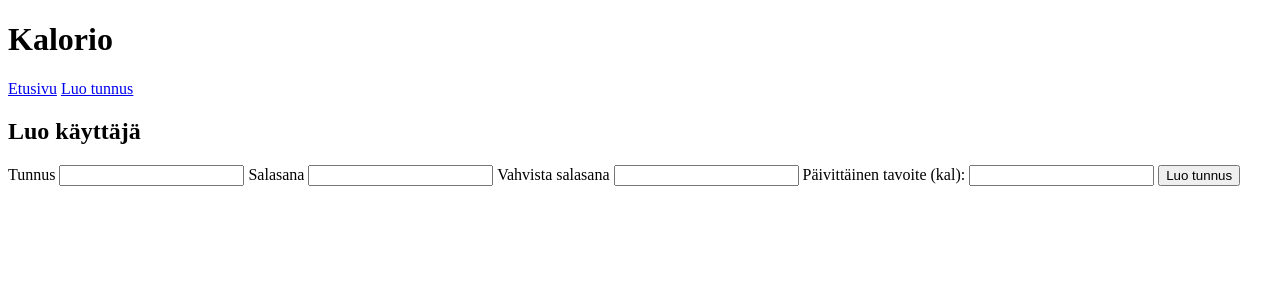
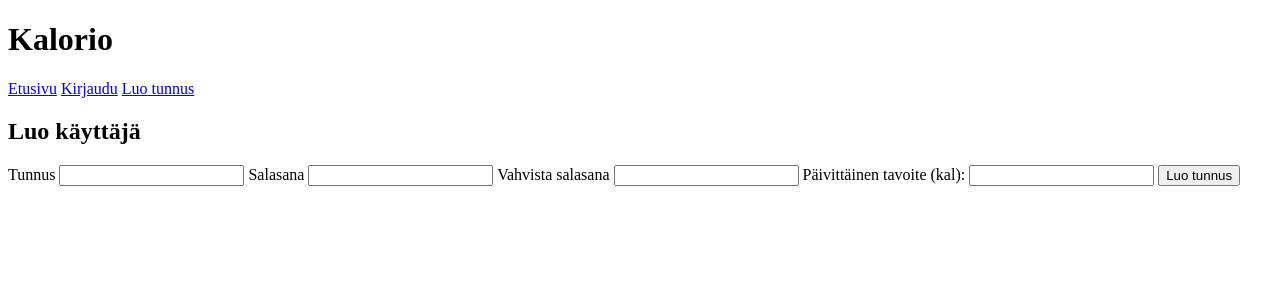
Before and after one commit to obolonua/kalorio, a Flask app: page /register in a window 1280 px wide. Shown: the top 300 px of the page. Run offline with Flask 3, Linux system fonts and the light colour scheme.

Commit message:
login button

```diff
--- a/templates/layout.html
+++ b/templates/layout.html
@@ -17,7 +17,7 @@
       <a href="/entries/new">Lisää merkintä</a>
       <a href="/logout">Kirjaudu ulos</a>
       {% else %}
-      <!-- <a href="/login">Kirjaudu</a> -->
+      <a href="/login">Kirjaudu</a>
       <a href="/register">Luo tunnus</a>
       {% endif %}
     </nav>
```
